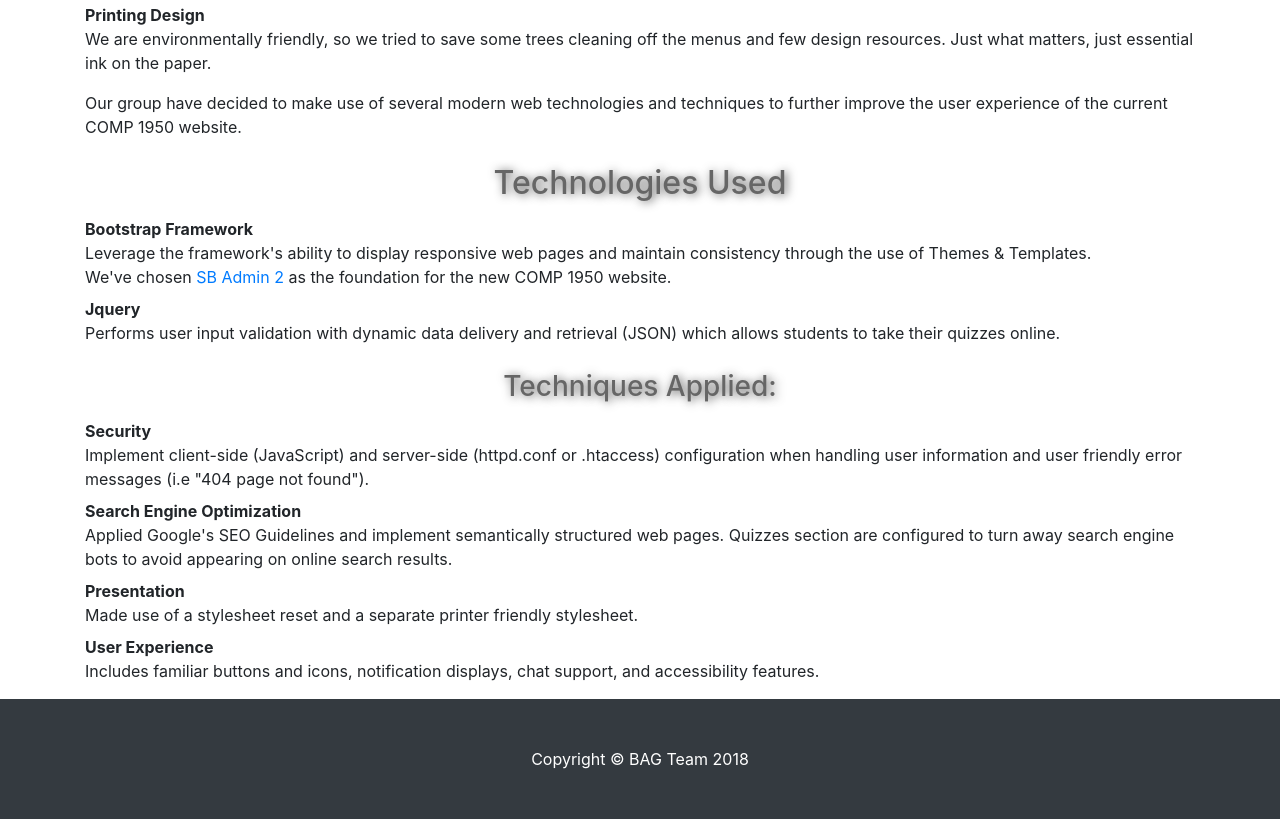
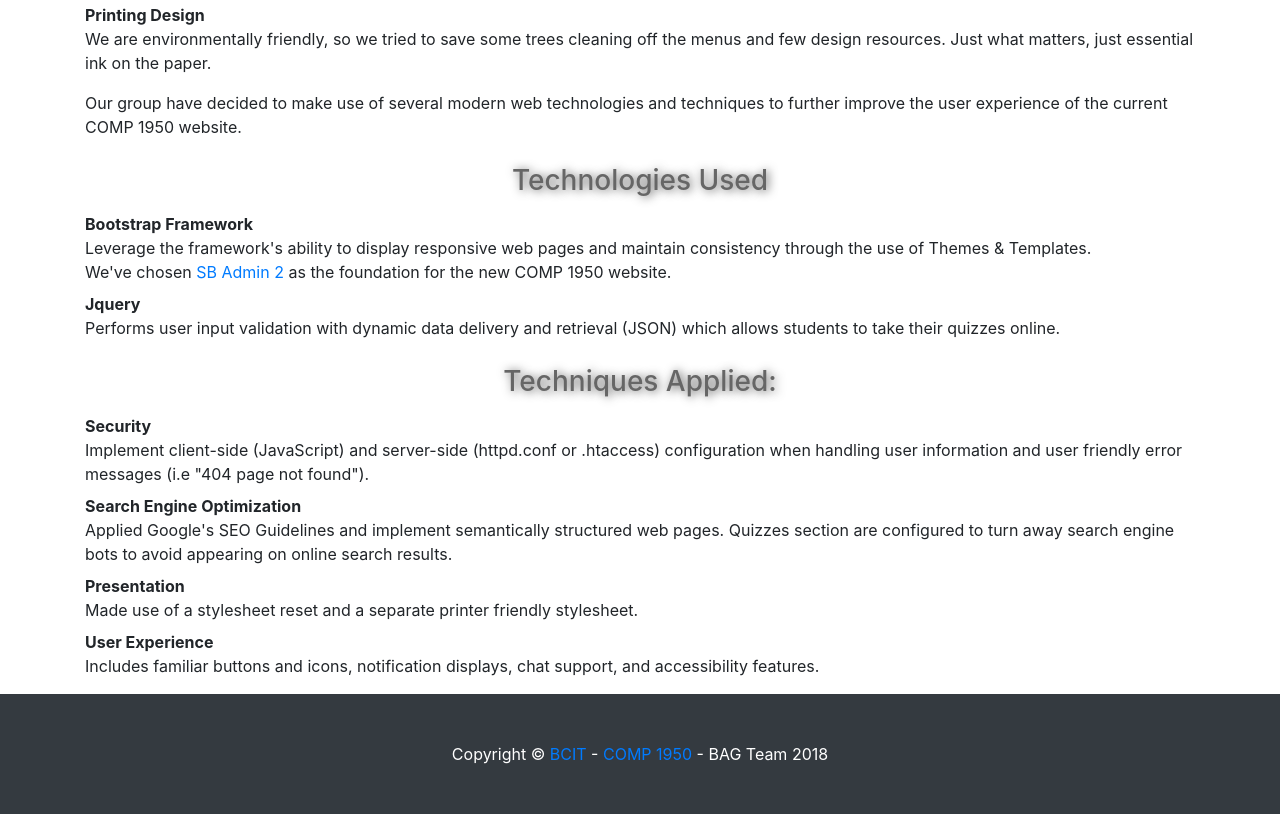
Before and after one commit to comp1950-bag/comp1950-meta-site, a website: page index.html in a window 1280 px wide. Shown: the part 1951-2770 px from the top of the page. Drawn offline with Linux system fonts and the light colour scheme; files that its build step writes are made by us from their sources; files whose address does not match are found by name.

Commit message:
minor edit

```diff
--- a/index.html
+++ b/index.html
@@ -133,7 +133,7 @@
           Our group have decided to make use of several modern web technologies and techniques to further improve the user experience of the current COMP 1950 website.
           </p>
 
-          <h2>Technologies Used</h2>
+          <h3>Technologies Used</h3>
           <dl>
               <dt>Bootstrap Framework</dt>
               <dd>Leverage the framework's ability to display responsive web pages and maintain consistency through the use of Themes & Templates. <br>We've chosen <a href="https://startbootstrap.com/template-overviews/sb-admin-2/" rel="nofollow" target="_blank">SB Admin 2</a> as the foundation for the new COMP 1950 website.</dd>
@@ -159,7 +159,7 @@
     <!-- Footer -->
     <footer class="py-5 bg-dark">
       <div class="container">
-        <p class="m-0 text-center text-white">Copyright &copy; BAG Team 2018</p>
+        <p class="m-0 text-center text-white">Copyright &copy; <a href="http://bcit.ca">BCIT</a> - <a href="http://bcitcomp.ca/">COMP 1950</a> - BAG Team 2018</p>
       </div>
       <!-- /.container -->
     </footer>
```
